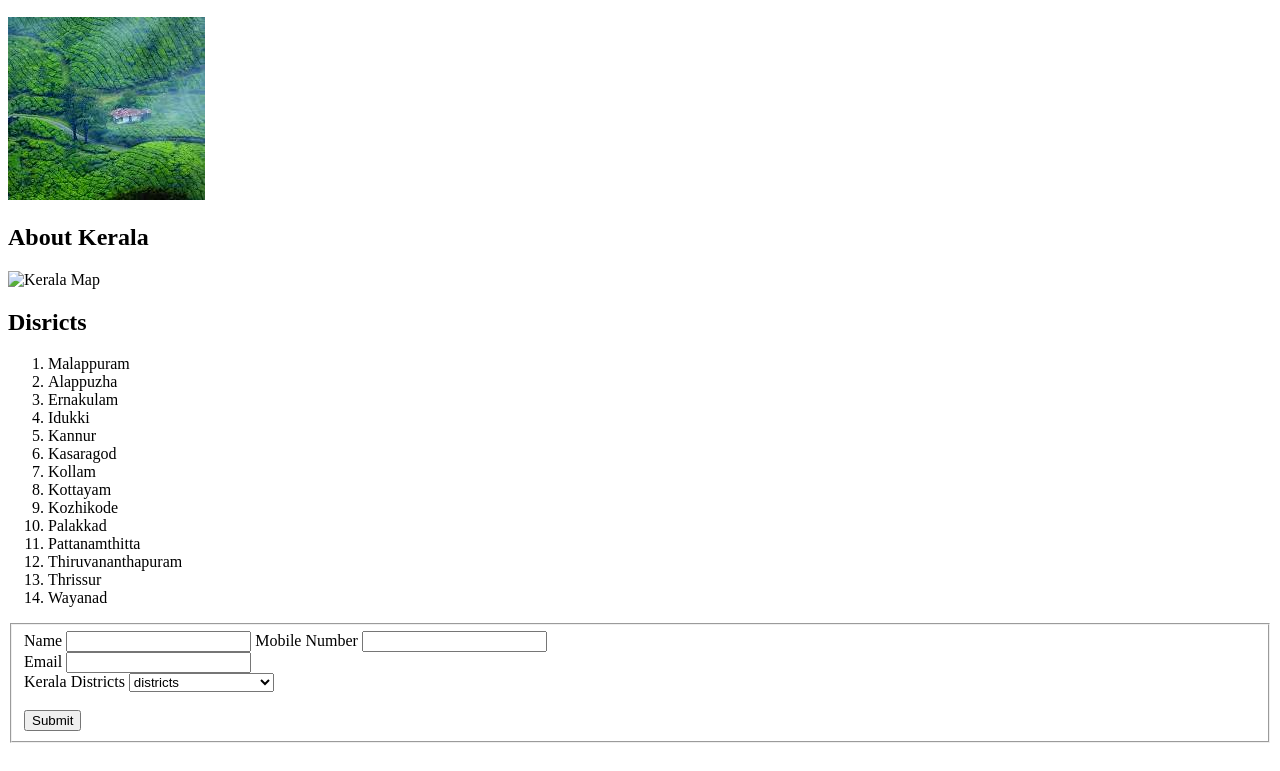
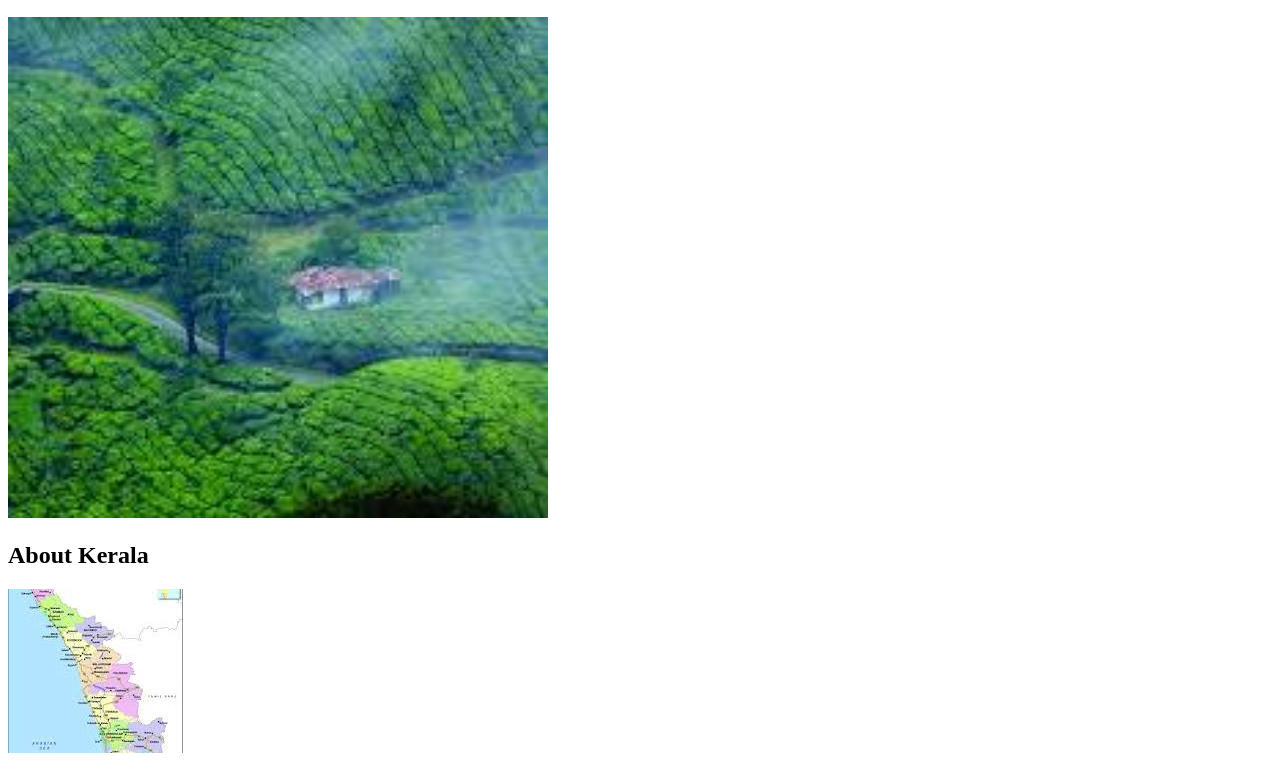
Before and after one commit to Hafiahamed/Kerala-Tourism, a plain HTML site: page index.html in a window 1280 px wide. Shown: the part 776-1547 px from the top of the page. Drawn offline with Linux system fonts and the light colour scheme.

Commit message:
Type in the commit messag

```diff
--- a/index.html
+++ b/index.html
@@ -46,7 +46,7 @@
         </article>
 
         <article>
-            <img src="Images/images3.jfif" alt="">
+            <img src="Images/images3.jfif" alt="" style width="540px">
             <p></p>
         </article>
 
@@ -57,7 +57,7 @@
     <section>
         <h1>About Kerala</h1>
         <!-- Kerala Map -->
-         <img src="" alt="Kerala Map">
+         <img src="/Images/map.jfif" alt="Kerala Map">
          <!-- Short write up about Kerala -->
          <p></p>
     </section>
```
Also changed, not shown: Images/map.jfif (added).
